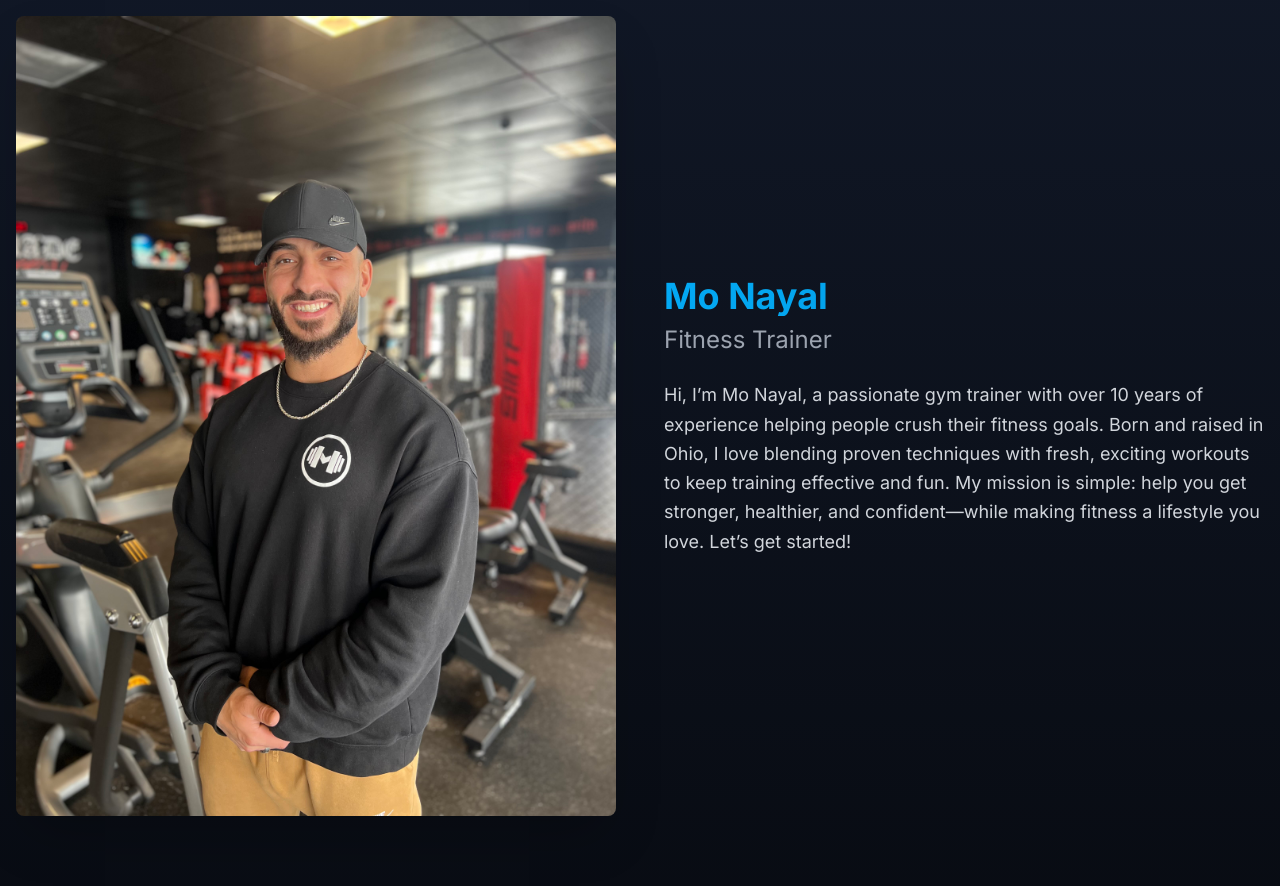
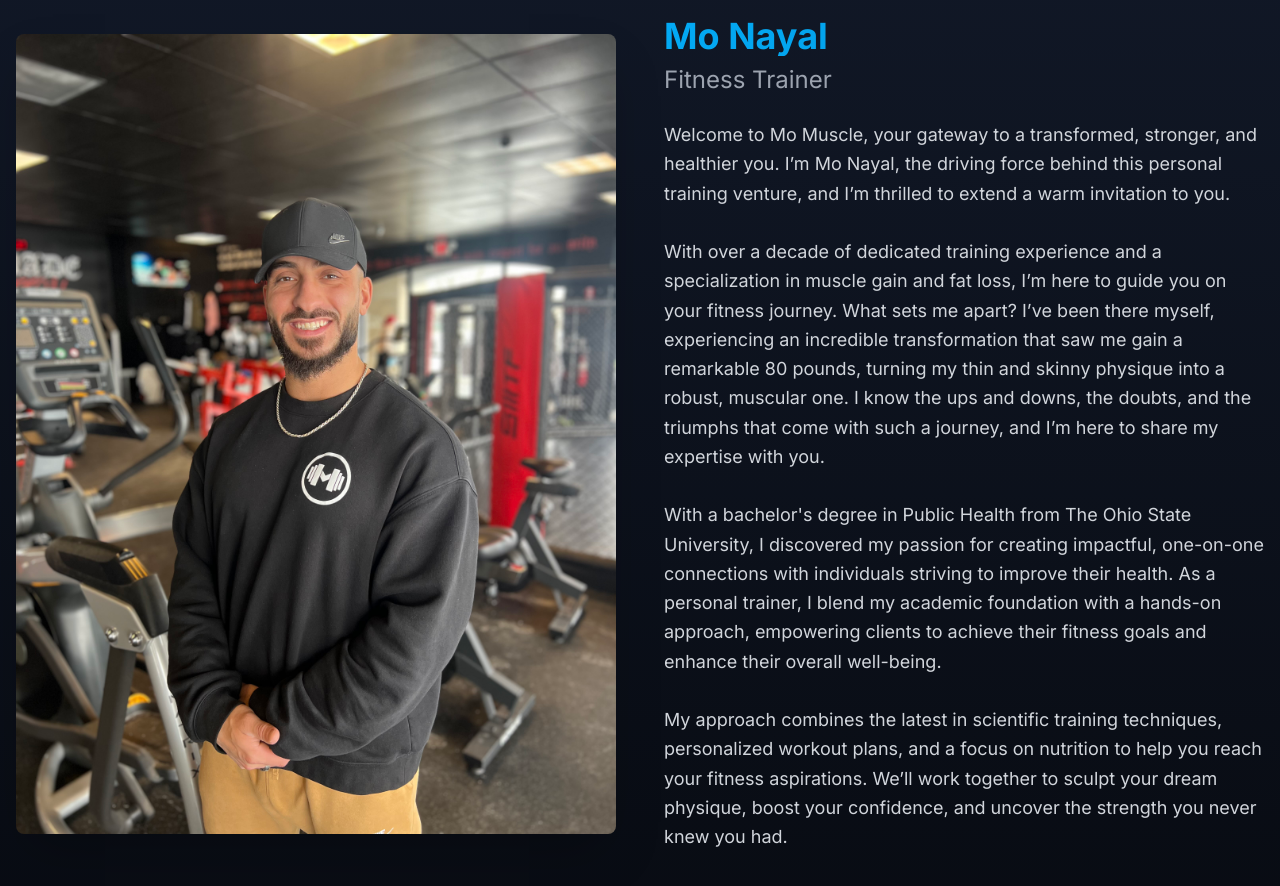
Before and after one commit to JOATLGTM/mo-muscle, a Next.js app: page /trainers in a window 1280 px wide. Shown: the part 880-1766 px from the top of the page. Built offline with nearby package versions, Linux system fonts and the light colour scheme.

Commit message:
update copy for trainers bio

```diff
--- a/app/trainers/page.jsx
+++ b/app/trainers/page.jsx
@@ -20,7 +20,7 @@ export default function TrainersPage() {
 			name: "Mo Nayal",
 			role: "Fitness Trainer",
 			description:
-				"Hi, I’m Mo Nayal, a passionate gym trainer with over 10 years of experience helping people crush their fitness goals. Born and raised in Ohio, I love blending proven techniques with fresh, exciting workouts to keep training effective and fun. My mission is simple: help you get stronger, healthier, and confident—while making fitness a lifestyle you love. Let’s get started!",
+				"Welcome to Mo Muscle, your gateway to a transformed, stronger, and healthier you. I’m Mo Nayal, the driving force behind this personal training venture, and I’m thrilled to extend a warm invitation to you.<br /><br />With over a decade of dedicated training experience and a specialization in muscle gain and fat loss, I’m here to guide you on your fitness journey. What sets me apart? I’ve been there myself, experiencing an incredible transformation that saw me gain a remarkable 80 pounds, turning my thin and skinny physique into a robust, muscular one. I know the ups and downs, the doubts, and the triumphs that come with such a journey, and I’m here to share my expertise with you.<br /><br />With a bachelor's degree in Public Health from The Ohio State University, I discovered my passion for creating impactful, one-on-one connections with individuals striving to improve their health. As a personal trainer, I blend my academic foundation with a hands-on approach, empowering clients to achieve their fitness goals and enhance their overall well-being.<br /><br />My approach combines the latest in scientific training techniques, personalized workout plans, and a focus on nutrition to help you reach your fitness aspirations. We’ll work together to sculpt your dream physique, boost your confidence, and uncover the strength you never knew you had.",
 			image: "/mo_1.jpeg",
 			// video: "/placeholder-video.mp4",
 		},
@@ -28,7 +28,7 @@ export default function TrainersPage() {
 			name: "Brie Miller",
 			role: "Fitness Trainer",
 			description:
-				"Hi, I’m Brie Miller, a passionate gym trainer with over 10 years of experience, dedicated to helping women feel strong, confident, and empowered. Born and raised in Ohio, I’m all about creating a supportive, fun environment where women can crush their fitness goals and celebrate their strength. Let’s build a fitness journey that inspires you inside and out!",
+				"Hi, I’m Brieanna Miller! I’m an ISSA-certified personal trainer and nutrition coach with a deep passion for helping others reach their full potential—both in and out of the gym.<br /><br />Born and raised in Hilliard, Ohio, I attended Bowling Green State University, where I earned my bachelor’s degree in Education. Prior to becoming a CPT I taught in a severe autism unit as an Intervention Specialist at the Elementary level. Teaching is my first love, and it has shaped my ability to guide others to achieve their goals.<br /><br />I’ve also experienced my own fitness journey, losing over 120 pounds and completely transforming my health and lifestyle. This personal transformation fuels my mission to inspire and support others on their paths to being strong and healthy.<br /><br />My mission is to combine my love for teaching with my expertise in fitness and nutrition to help people build healthier, stronger, and more confident versions of themselves. Whether in the classroom or the weight room, I’m dedicated to creating positive, lasting change.",
 			image: "/brie.jpeg",
 			// video: "/placeholder-video.mp4",
 		},
--- a/components/trainer-card.jsx
+++ b/components/trainer-card.jsx
@@ -84,8 +84,11 @@ export default function TrainerCard({ trainer, reverse = false }) {
 					{trainer.name}
 				</h3>
 				<p className="text-2xl text-gray-400 mb-6">{trainer.role}</p>
-				<p className="text-gray-300 text-lg leading-relaxed">
-					{trainer.description}
+				<p
+					dangerouslySetInnerHTML={{ __html: trainer.description }}
+					className="text-gray-300 text-lg leading-relaxed"
+				>
+					{/* {trainer.description} */}
 				</p>
 			</div>
 		</div>
```
